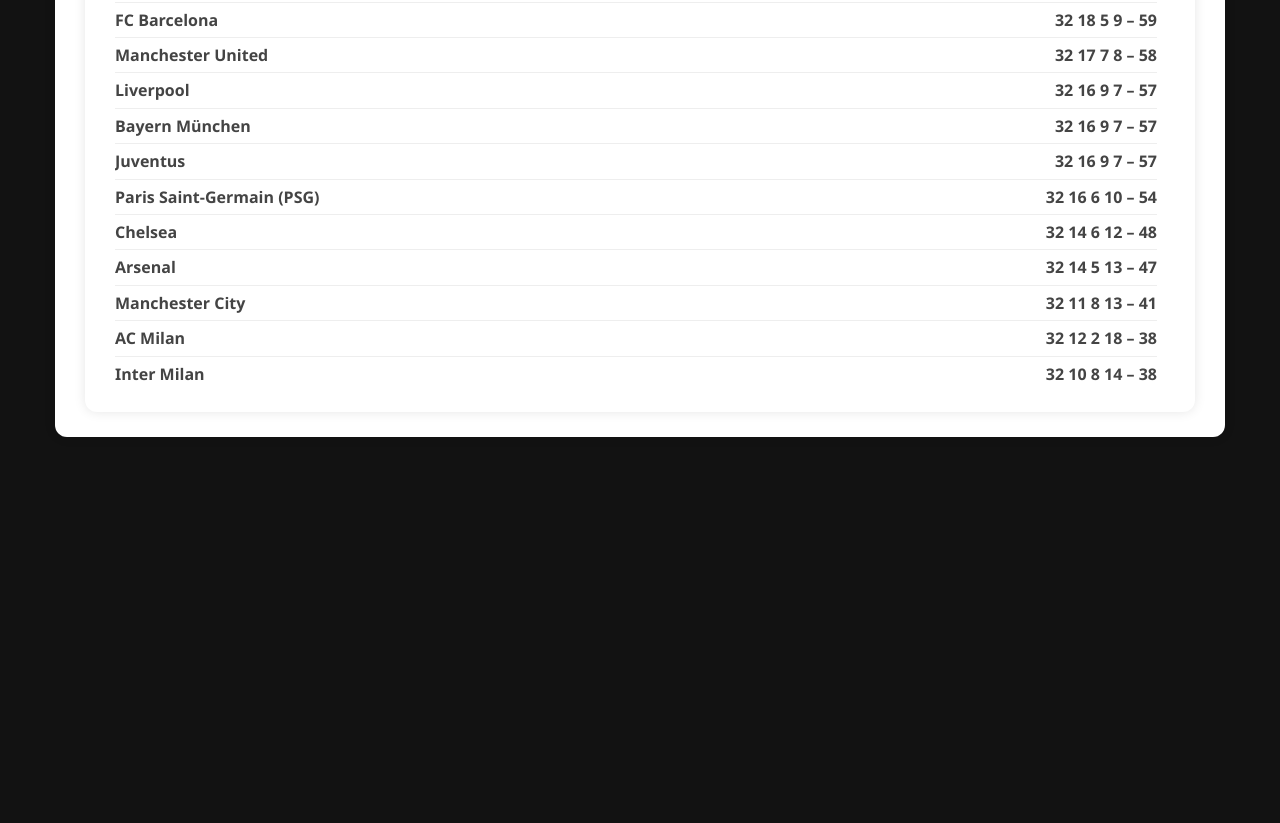
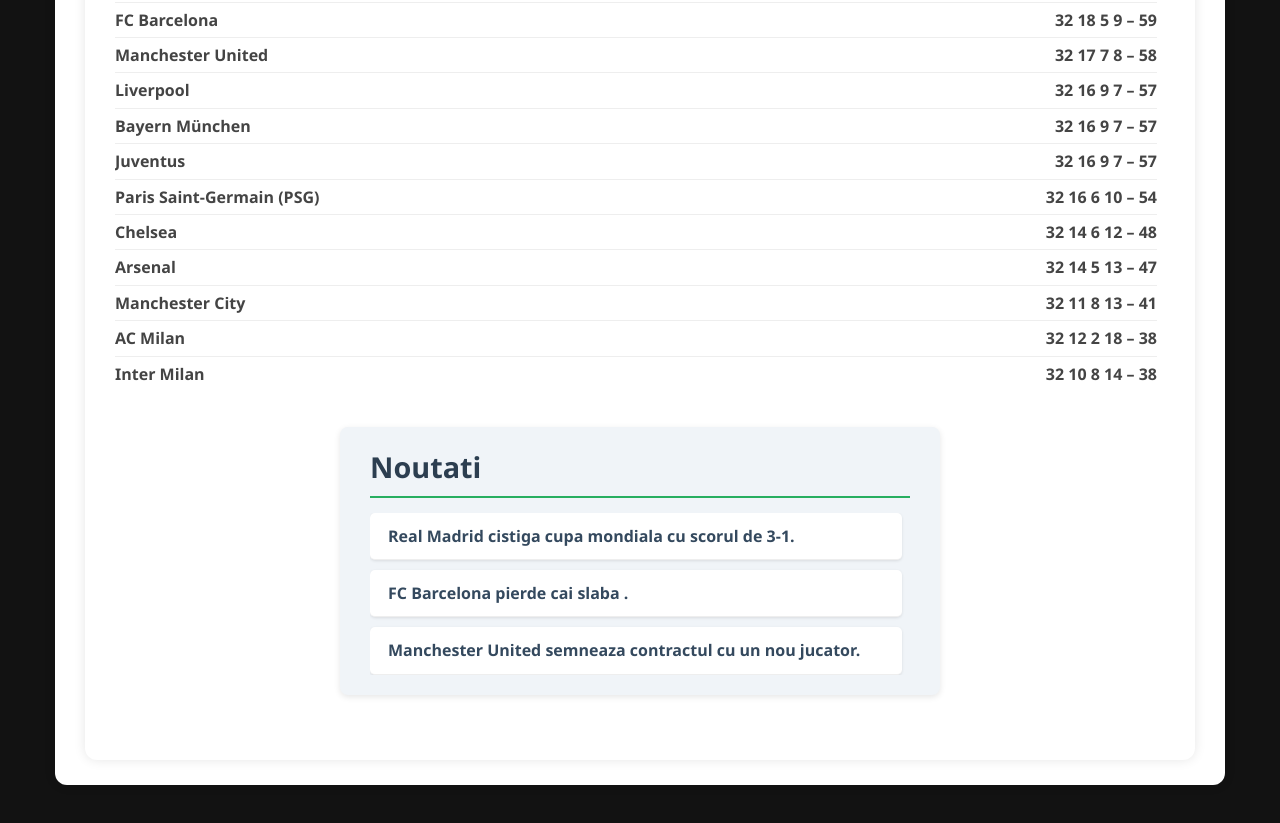
Before and after one commit to ganganaleosa/Gangan-Alexei, a plain HTML site: page FotballMatchLive/index.html in a window 1280 px wide. Shown: the part 1295-2118 px from the top of the page. Before the commit the page ends 1772 px from the top, so only its background shows below. Drawn offline with Linux system fonts and the light colour scheme.

Commit message:
Aleosnikov

```diff
--- a/FotballMatchLive/index.html
+++ b/FotballMatchLive/index.html
@@ -126,6 +126,16 @@
           <li>Sevilla FC <span>32 6 7 19 – 27</span></li>
           <li>Napoli <span>32 4 4 24 – 16</span></li>
         </ul>
+        <!-- Secțiune Noutăți -->
+<section class="news">
+  <h2>Noutati</h2>
+  <ul>
+    <li>Real Madrid cistiga cupa mondiala cu scorul de 3-1.</li>
+    <li>FC Barcelona pierde cai slaba .</li>
+    <li>Manchester United semneaza contractul cu un nou jucator.</li>
+  </ul>
+</section>
+
       </aside>
     </section>
   </main>
--- a/FotballMatchLive/style.css
+++ b/FotballMatchLive/style.css
@@ -461,3 +461,39 @@
     font-size: 2rem;
   }
 }
+.news {
+  background: #f0f4f8;
+  padding: 20px 30px;
+  margin: 40px auto;
+  max-width: 600px;
+  border-radius: 8px;
+  box-shadow: 0 2px 6px rgb(0 0 0 / 0.1);
+}
+
+.news h2 {
+  font-family: 'Segoe UI', Tahoma, Geneva, Verdana, sans-serif;
+  font-size: 1.8rem;
+  color: #2c3e50;
+  margin-bottom: 15px;
+  border-bottom: 2px solid #27ae60;
+  padding-bottom: 8px;
+}
+
+.news ul {
+  list-style: none;
+  padding-left: 0;
+}
+
+.news ul li {
+  background: white;
+  margin-bottom: 10px;
+  padding: 12px 18px;
+  border-radius: 5px;
+  box-shadow: 0 1px 3px rgb(0 0 0 / 0.1);
+  font-size: 1rem;
+  color: #34495e;
+}
+
+.news ul li:last-child {
+  margin-bottom: 0;
+}
```
Also changed, not shown: FotballMatchLive/formula 1.css (+66 -0 lines), FotballMatchLive/formula 1.html (+2 -10 lines).
